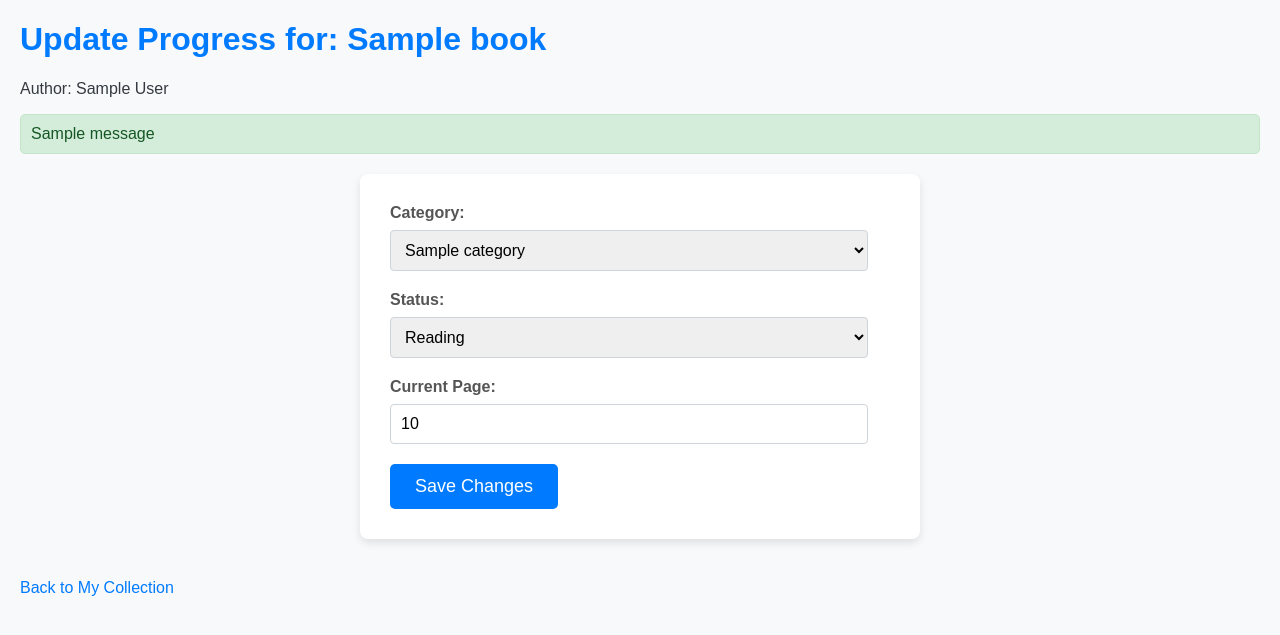
After one commit to charmosaa/digital-library, a Flask app: page /edit_book/1 in a window 1280 px wide. The commit adds this page. Shown: the top 635 px of the page. Run offline with Flask 3, Linux system fonts and the light colour scheme; tables that the repository leaves empty hold one stand-in row (values such as "Sample post"); one stand-in notice (Sample message) is shown.

Commit message:
feat: edit and remove books from shelf

```diff
--- a/app.py
+++ b/app.py
@@ -3,7 +3,7 @@ import os
 from flask import Flask, render_template, request, redirect, url_for, flash
 from dotenv import load_dotenv
 import requests
-from models import db, Book, Category # Ensure Book and Category are imported from models
+from models import db, Book, Category
 
 load_dotenv()
 
@@ -163,5 +163,60 @@ def add_from_api():
 
     return redirect(url_for('home'))
 
+# --- Delete Book Route ---
+@app.route('/remove_book/<int:book_id>', methods=['POST'])
+def remove_book(book_id):
+    book_to_delete = Book.query.get_or_404(book_id)
+    try:
+        db.session.delete(book_to_delete)
+        db.session.commit()
+        flash(f'Book "{book_to_delete.title}" removed from your shelf.', 'success')
+    except Exception as e:
+        db.session.rollback() # Rollback in case of an error
+        flash(f"Error removing book: {e}", 'danger')
+    return redirect(url_for('home'))
+
+
+
+# --- Edit Book Route ---
+@app.route('/edit_book/<int:book_id>', methods=['GET', 'POST'])
+def edit_book(book_id):
+    book = Book.query.get_or_404(book_id)
+    categories = Category.query.all()
+
+    if request.method == 'POST':
+        try:
+            # ONLY update category, status, and current_page
+
+            # Handle category
+            category_id = request.form.get('category_id')
+            book.category_id = int(category_id) if category_id else None
+
+            # Handle status
+            new_status = int(request.form.get('status'))
+            book.status = new_status
+
+            # Handle current_page based on new_status
+            if new_status == 1: # If status is "Reading"
+                current_page_str = request.form.get('current_page')
+                book.current_page = int(current_page_str) if current_page_str else 0
+            else: # If status is not "Reading", reset current_page
+                book.current_page = None
+
+            db.session.commit()
+            flash(f'Book "{book.title}" updated successfully!', 'success')
+            return redirect(url_for('home'))
+        except ValueError:
+            db.session.rollback()
+            flash("Invalid input for current page. Please enter a valid number.", 'danger')
+        except Exception as e:
+            db.session.rollback()
+            flash(f"An error occurred while updating the book: {e}", 'danger')
+
+    # For GET request, render the form with existing book data
+    return render_template('edit_book.html', book=book, categories=categories)
+
+
+
 if __name__ == '__main__':
     app.run(debug=True)
--- a/models.py
+++ b/models.py
@@ -2,7 +2,7 @@
 from datetime import datetime
 from flask_sqlalchemy import SQLAlchemy
 
-# placeholdeer real object initialized in app.py
+# placeholder, real object initialized in app.py
 db = SQLAlchemy()
 
 # BOOK model
--- /dev/null
+++ b/templates/edit_book.html
@@ -0,0 +1,80 @@
+<!DOCTYPE html>
+<html lang="en">
+<head>
+    <meta charset="UTF-8">
+    <meta name="viewport" content="width=device-width, initial-scale=1.0">
+    <title>Edit Book: {{ book.title }}</title>
+    <style>
+        body { font-family: Arial, sans-serif; margin: 20px; background-color: #f8f9fa; color: #343a40; }
+        h1 { color: #007bff; }
+        form { background-color: #ffffff; padding: 30px; border-radius: 8px; box-shadow: 0 4px 8px rgba(0,0,0,0.1); max-width: 500px; /* Smaller max-width */ margin: 20px auto; }
+        label { display: block; margin-bottom: 8px; font-weight: bold; color: #555; }
+        input[type="number"], select { width: calc(100% - 22px); /* Adjust for padding and border */ padding: 10px; margin-bottom: 20px; border: 1px solid #ced4da; border-radius: 4px; box-sizing: border-box; font-size: 16px; }
+        input[type="submit"] { background-color: #007bff; color: white; padding: 12px 25px; border: none; border-radius: 5px; cursor: pointer; font-size: 18px; transition: background-color 0.3s ease; }
+        input[type="submit"]:hover { background-color: #0056b3; }
+        .back-link { display: inline-block; margin-top: 20px; color: #007bff; text-decoration: none; font-size: 16px; }
+        .back-link:hover { text-decoration: underline; }
+        .message { background-color: #d4edda; color: #155724; border: 1px solid #c3e6cb; padding: 10px; margin-bottom: 15px; border-radius: 5px; }
+        .message.danger { background-color: #f8d7da; color: #721c24; border-color: #f5c6cb; }
+
+        #current_page_field {
+            display: none;
+        }
+    </style>
+</head>
+<body>
+    <h1>Update Progress for: {{ book.title }}</h1>
+    <p>Author: {{ book.author }}</p>
+
+    {% with messages = get_flashed_messages(with_categories=true) %}
+        {% if messages %}
+            {% for category, message in messages %}
+                <div class="message {{ category }}">{{ message }}</div>
+            {% endfor %}
+        {% endif %}
+    {% endwith %}
+
+    <form method="POST">
+        {# Only Category, Status, and Current Page are editable here #}
+
+        <label for="category_id">Category:</label>
+        <select id="category_id" name="category_id">
+            <option value="">Select a category (None)</option>
+            {% for category in categories %}
+                <option value="{{ category.id }}" {% if book.category_id == category.id %}selected{% endif %}>
+                    {{ category.name }}
+                </option>
+            {% endfor %}
+        </select>
+
+        <label for="status">Status:</label>
+        <select id="status" name="status" onchange="toggleCurrentPageField()">
+            <option value="0" {% if book.status == 0 %}selected{% endif %}>To Read</option>
+            <option value="1" {% if book.status == 1 %}selected{% endif %}>Reading</option>
+            <option value="2" {% if book.status == 2 %}selected{% endif %}>Read</option>
+        </select>
+
+        <div id="current_page_field">
+            <label for="current_page">Current Page:</label>
+            <input type="number" id="current_page" name="current_page" value="{{ book.current_page or '' }}" min="0">
+        </div>
+
+        <input type="submit" value="Save Changes">
+    </form>
+    <a href="{{ url_for('home') }}" class="back-link">Back to My Collection</a>
+
+    <script>
+        function toggleCurrentPageField() {
+            var statusSelect = document.getElementById('status');
+            var currentPageField = document.getElementById('current_page_field');
+            if (statusSelect.value == '1') { // '1' corresponds to 'Reading' status
+                currentPageField.style.display = 'block';
+            } else {
+                currentPageField.style.display = 'none';
+            }
+        }
+
+        document.addEventListener('DOMContentLoaded', toggleCurrentPageField);
+    </script>
+</body>
+</html>
--- a/templates/search_results.html
+++ b/templates/search_results.html
@@ -78,6 +78,6 @@
         <p>No popular books loaded. Try searching above!</p>
     {% endif %}
 
-    <a href="{{ url_for('home') }}" class="back-link">Back to My Collection</a>
+    <a href="{{ url_for('home') }}" class="back-link">Back to My Shelf</a>
 </body>
 </html>
```
Also changed, not shown: templates/home.html (+72 -8 lines).
